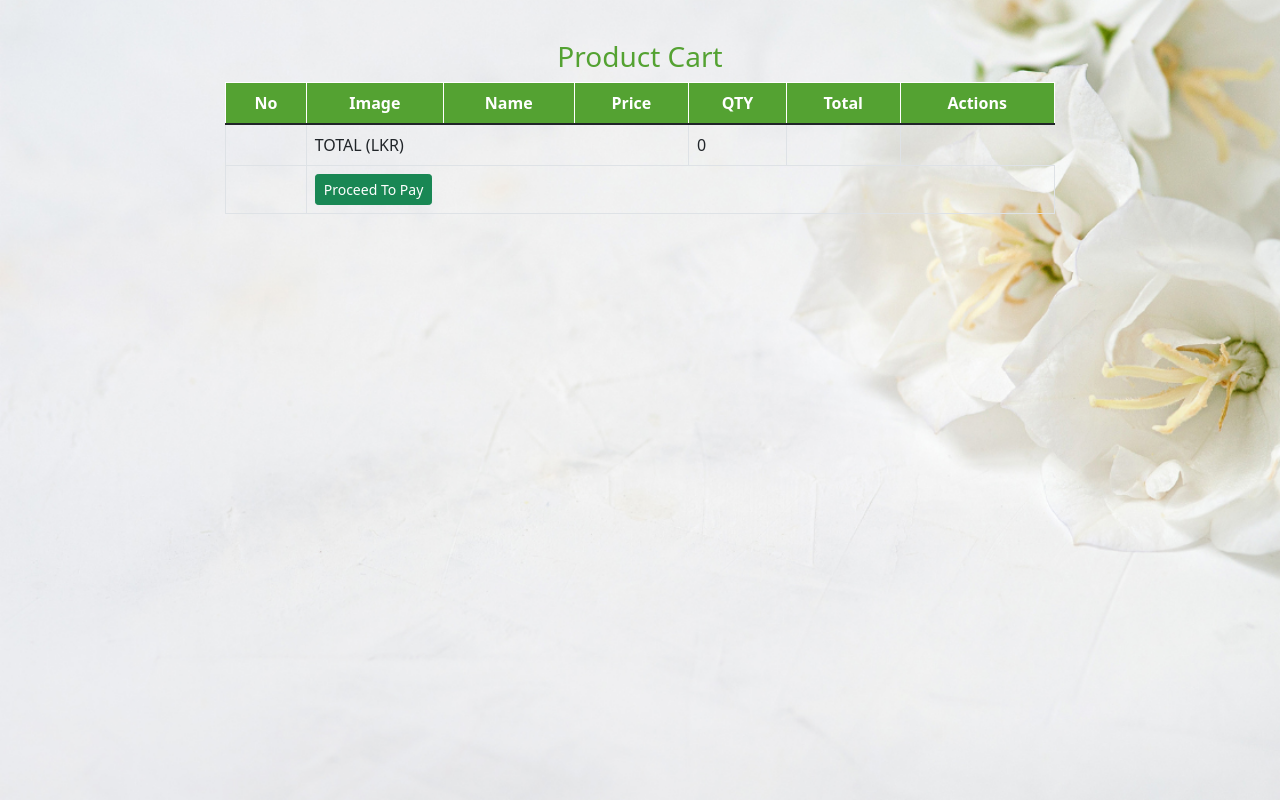
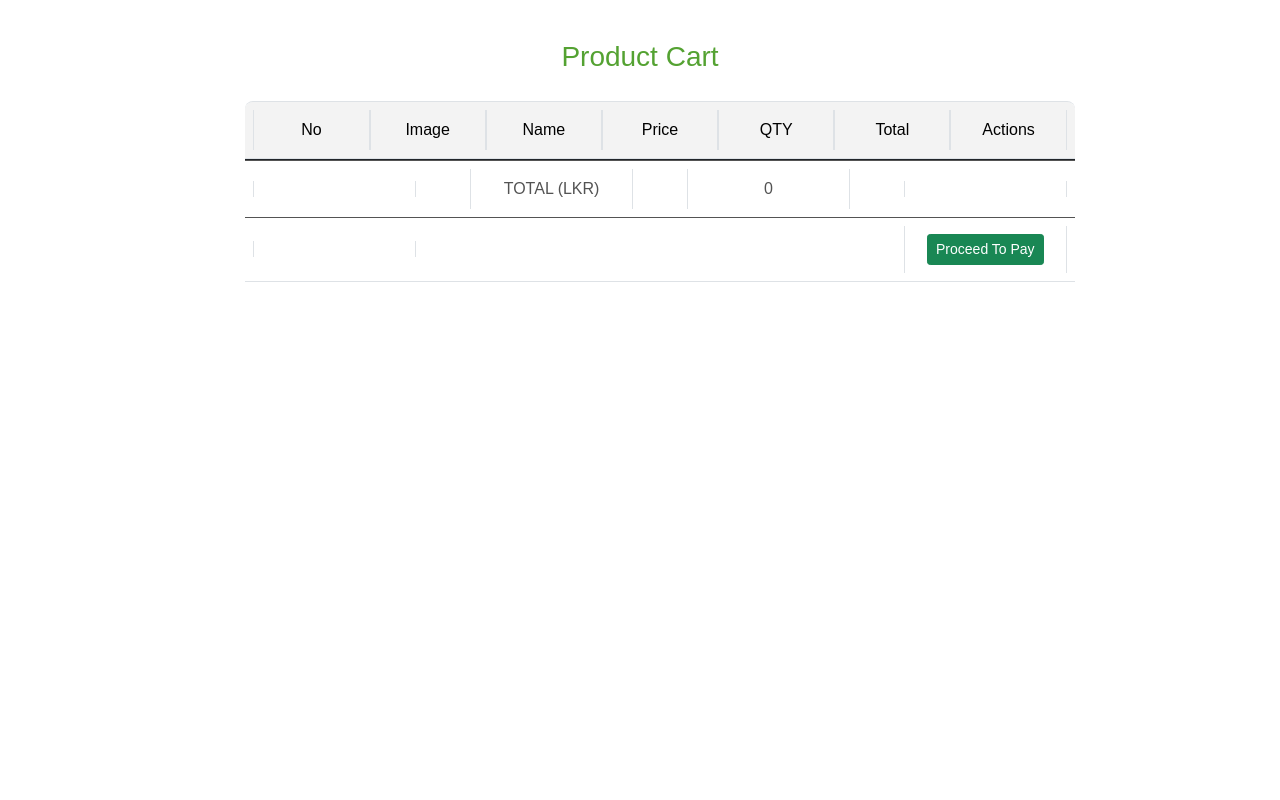
Before and after one commit to VenujaK/Blooms, a PHP site: page /cart.php in a window 1280 px wide. Run offline with PHP 8.4, Linux system fonts and the light colour scheme; the visitor is signed in with stand-in values (Sample User, id 1); data that the repository does not hold is empty; some libraries are stand-ins or nearby versions; some web fonts are replaced.

Commit message:
All Complete

```diff
--- a/Checkout.php
+++ b/Checkout.php
@@ -23,6 +23,7 @@
         mysqli_query($conn, "INSERT INTO ordertbl (UserID,ProductID,Quantity,CNAME,ADDRESS,POSTAL,CONTACT) SELECT  user_id, pid , qty, '$name', '$address', '$province', '$no' FROM cart");
         mysqli_query($conn, "ALTER TABLE ordertbl AUTO_INCREMENT = 1");
         mysqli_query($conn, "DELETE From cart");
+        echo "<script>alert('Thank You Order Completed.')</script>";
         echo "<script>window.location = './index.php';</script>";
       }
     };
--- a/cart.php
+++ b/cart.php
@@ -20,19 +20,20 @@ $user_id =  $_SESSION['user_id'];
 <head>
   <title>Product Cart</title>
   <meta name="viewport" content="width=device-width, initial-scale=1">
+  <link rel="stylesheet" href="./CSS/AllProducts.css">
   <link rel="stylesheet" href="https://fonts.googleapis.com/icon?family=Material+Icons" />
   <link href="https://cdn.jsdelivr.net/npm/bootstrap@5.1.3/dist/css/bootstrap.min.css" rel="stylesheet" integrity="sha384-1BmE4kWBq78iYhFldvKuhfTAU6auU8tT94WrHftjDbrCEXSU1oBoqyl2QvZ6jIW3" crossorigin="anonymous">
   <script src="https://cdn.jsdelivr.net/npm/bootstrap@5.1.3/dist/js/bootstrap.bundle.min.js" integrity="sha384-ka7Sk0Gln4gmtz2MlQnikT1wXgYsOg+OMhuP+IlRH9sENBO0LRn5q+8nbTov4+1p" crossorigin="anonymous"></script>
   <script src="https://cdn.jsdelivr.net/npm/@popperjs/core@2.10.2/dist/umd/popper.min.js" integrity="sha384-7+zCNj/IqJ95wo16oMtfsKbZ9ccEh31eOz1HGyDuCQ6wgnyJNSYdrPa03rtR1zdB" crossorigin="anonymous"></script>
   <script src="https://cdn.jsdelivr.net/npm/bootstrap@5.1.3/dist/js/bootstrap.min.js" integrity="sha384-QJHtvGhmr9XOIpI6YVutG+2QOK9T+ZnN4kzFN1RtK3zEFEIsxhlmWl5/YESvpZ13" crossorigin="anonymous"></script>
   <style>
-    .tbl{
+    /* .tbl{
       background-color: #54A232;
       color: white;
       text-align: center;
       border: none;
-    }
-    body {
+    } */
+    /* body {
     min-height: 100vh;
     width: 100%;
     background-image: url(./Images/Untitled\ design\ \(47\).png);
@@ -41,7 +42,7 @@ $user_id =  $_SESSION['user_id'];
     background-attachment: local;
     display: flex;
 
-}
+} */
   </style>
 </head>
 <?php
@@ -69,13 +70,13 @@ if (isset($_GET['remove'])) {
         <table class="table table-bordered">
           <thead class="tbl">
             <tr>
-              <th scope="col">No</th>
-              <th scope="col">Image</th>
-              <th scope="col">Name</th>
-              <th scope="col">Price</th>
-              <th scope="col">QTY</th>
-              <th scope="col">Total </th>
-              <th scope="col">Actions</th>
+              <th scope="col" class="first">No</th>
+              <th scope="col" class="second">Image</th>
+              <th scope="col" class="third">Name</th>
+              <th scope="col" class="third">Price</th>
+              <th scope="col" class="fifth">QTY</th>
+              <th scope="col" class="fourth">Total </th>
+              <th scope="col" class="fourth">Actions</th>
             </tr>
 
           </thead>
@@ -91,13 +92,13 @@ if (isset($_GET['remove'])) {
 
                   echo "<form method =POST>";
                   echo "<tr>";
-                  echo "<td>" . $row['ID'] . "</td>";
-                  echo "<td scope='row'> <img src='./uploaded_img/{$row['IMG']}' width='50'></td>";
-                  echo "<td>" . $row['NAME'] . "</td>";
-                  echo "<td>" . $row['PRICE'] . "</td>";
-                  echo "<td>" . $row['qty'] . "</td>";
-                  echo "<td>" . $row['qty'] * $row['PRICE'] . "</td>";
-                  echo "<td ><a href='cart.php?remove=$row[id]' class='btn btn-success btn-sm' name='remove' >Remove</a></td>";
+                  echo "<td class='first'>" . $row['ID'] . "</td>";
+                  echo "<td scope='row' class='second'> <img src='./uploaded_img/{$row['IMG']}' width='50'></td>";
+                  echo "<td class='third'>" . $row['NAME'] . "</td>";
+                  echo "<td class='third'>" . $row['PRICE'] . "</td>";
+                  echo "<td class='fifth'>" . $row['qty'] . "</td>";
+                  echo "<td class='fourth'>" . $row['qty'] * $row['PRICE'] . "</td>";
+                  echo "<td class='fourth' ><a href='cart.php?remove=$row[id]' class='btn btn-success btn-sm' name='remove' >Remove</a></td>";
                   echo "</tr>";
                   echo "</form>";
                 }
```
